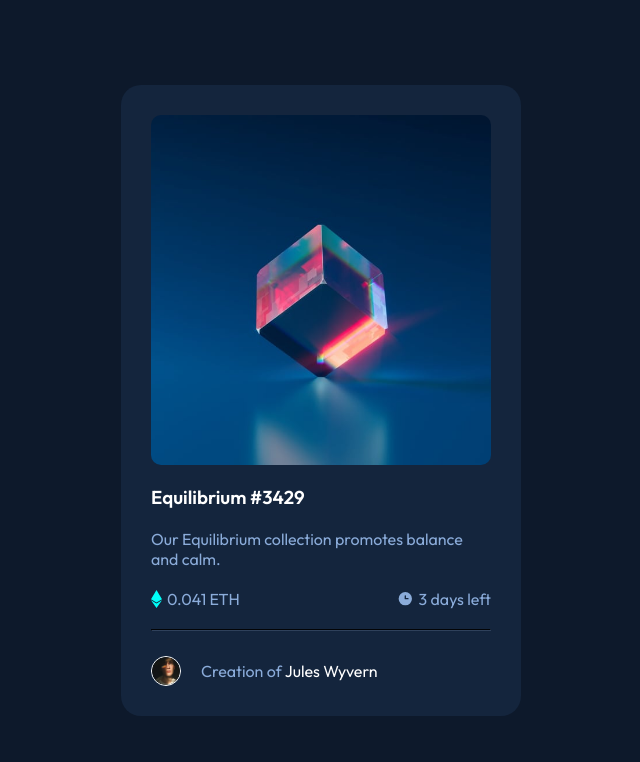
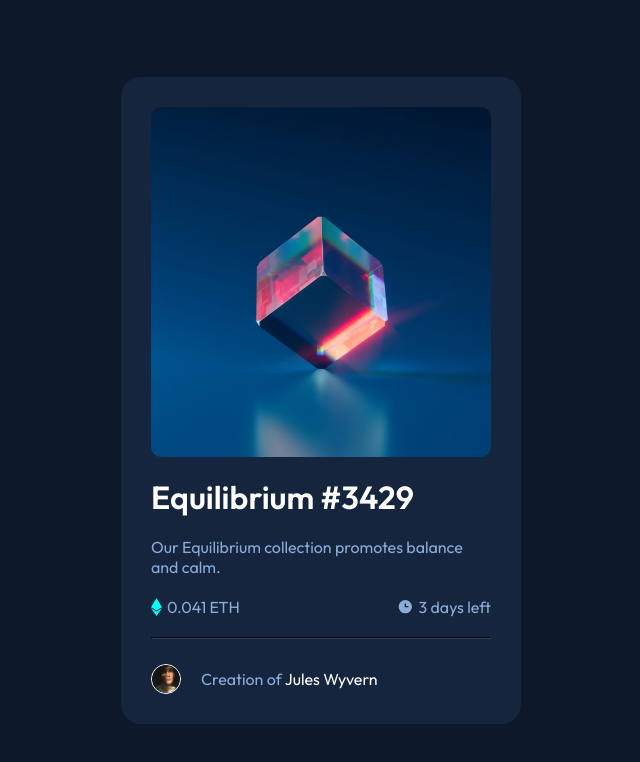
Before and after one commit to Code-Beaker/nft-preview-card-code, a plain HTML site: page index.html in a window 1280 px wide. Shown: the whole page, without its empty margins (319-959 px from the left). Drawn offline with Linux system fonts and the light colour scheme.

Commit message:
added level-one heading to html

```diff
--- a/index.html
+++ b/index.html
@@ -21,7 +21,7 @@
         <img class="view-icon" src="./img/icon-view.svg" alt="View icon" />
       </div>
       <!-- Text content -->
-      <h3 class="card__heading">Equilibrium #3429</h3>
+      <h1 class="card__heading">Equilibrium #3429</h1>
       <p class="card__body">
         Our Equilibrium collection promotes balance and calm.
       </p>
```
